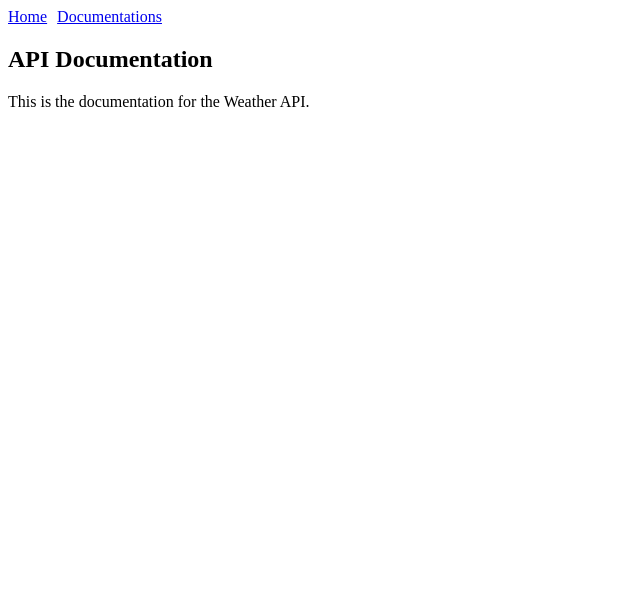
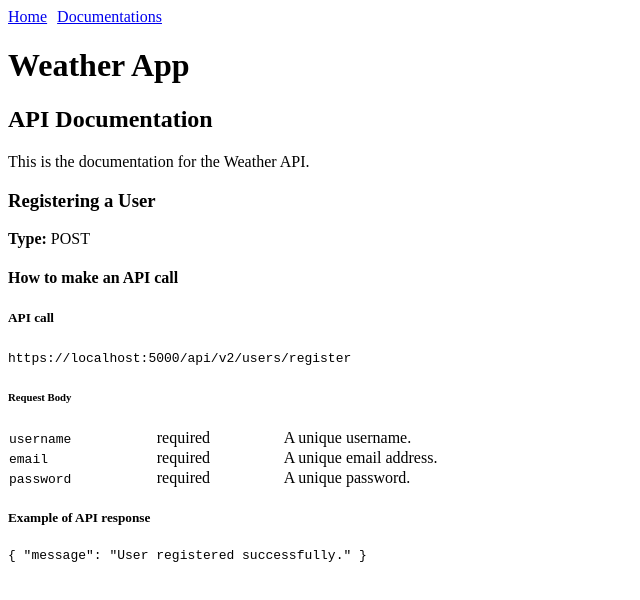
Before and after one commit to Khthonian/APIDesign, a React (Create React App) app in the folder src/frontend/: page /docs in a window 1280 px wide. Shown: the top 600 px of the page, without its empty margins (0-640 px from the left). Built offline with nearby package versions, Linux system fonts and the light colour scheme.

Commit message:
feat(frontend): Add content to docs

```diff
--- a/src/frontend/package.json
+++ b/src/frontend/package.json
@@ -9,6 +9,7 @@
     "axios": "^1.6.8",
     "react": "^18.2.0",
     "react-dom": "^18.2.0",
+    "react-markdown": "^9.0.1",
     "react-router-dom": "^6.22.3",
     "react-scripts": "5.0.1",
     "web-vitals": "^2.1.4"
--- a/src/frontend/src/pages/Documentation.js
+++ b/src/frontend/src/pages/Documentation.js
@@ -3,8 +3,48 @@ import React from "react";
 function Documentation() {
   return (
     <div>
-      <h2>API Documentation</h2>
-      <p>This is the documentation for the Weather API.</p>
+      <h1>Weather App</h1>
+      <div>
+        <h2>API Documentation</h2>
+        <p>This is the documentation for the Weather API.</p>
+        <div>
+          <h3>Registering a User</h3>
+          <div>
+            <p>
+              <b>Type:</b> POST
+            </p>
+          </div>
+          <div>
+            <h4>How to make an API call</h4>
+            <div>
+              <h5>API call</h5>
+              <code>https://localhost:5000/api/v2/users/register</code>
+              <h6>Request Body</h6>
+              <table style={{ borderCollapse: 'collapse', width: '50%' }}>
+                  <tr>
+                      <td><code>username</code></td>
+                      <td>required</td>
+                      <td>A unique username.</td>
+                  </tr>
+                  <tr>
+                      <td><code>email</code></td>
+                      <td>required</td>
+                      <td>A unique email address.</td>
+                  </tr>
+                  <tr>
+                      <td><code>password</code></td>
+                      <td>required</td>
+                      <td>A unique password.</td>
+                  </tr>
+              </table>
+              <h5>Example of API response</h5>
+              <pre><code>
+                {'{'} "message": "User registered successfully." {'}'}
+              </code></pre>
+            </div>
+          </div>
+        </div>
+      </div>
     </div>
   );
 }
```
Also changed, not shown: 1 other file (tests, documents, lock files or other folders).
